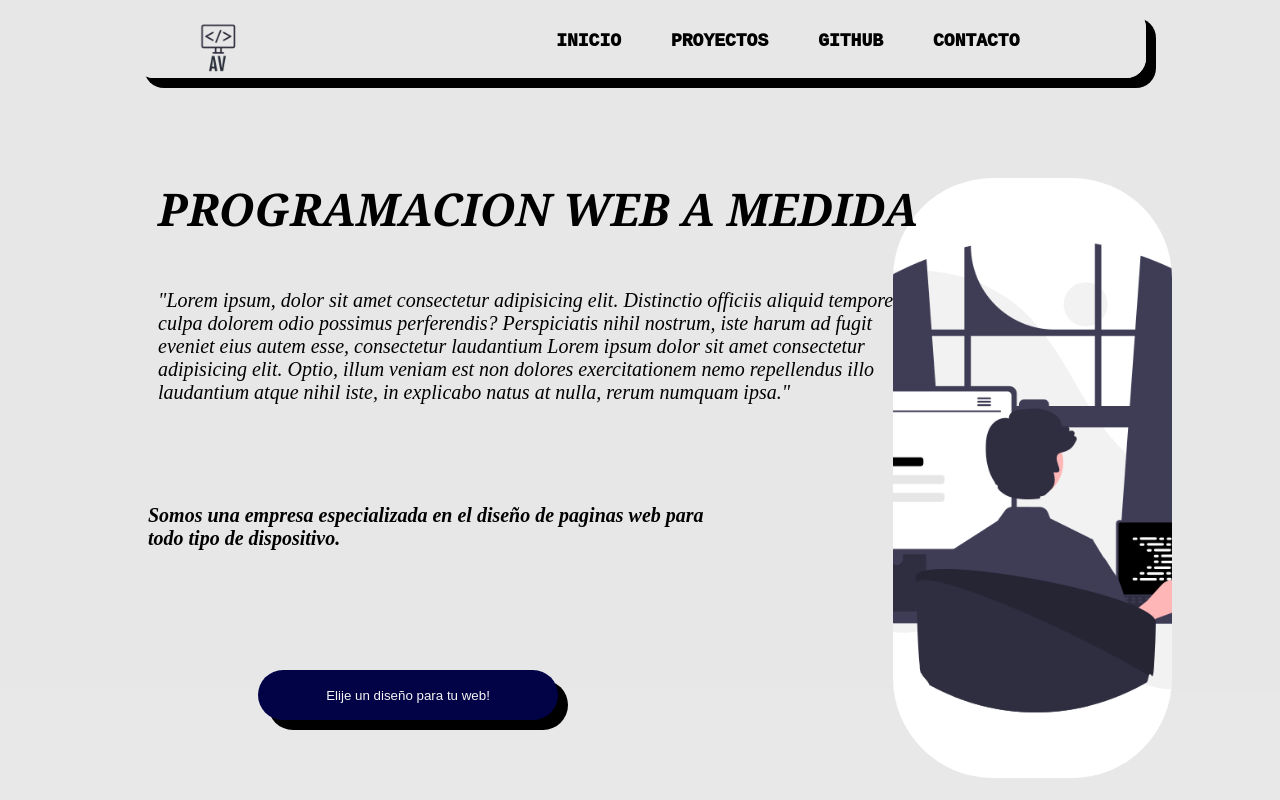
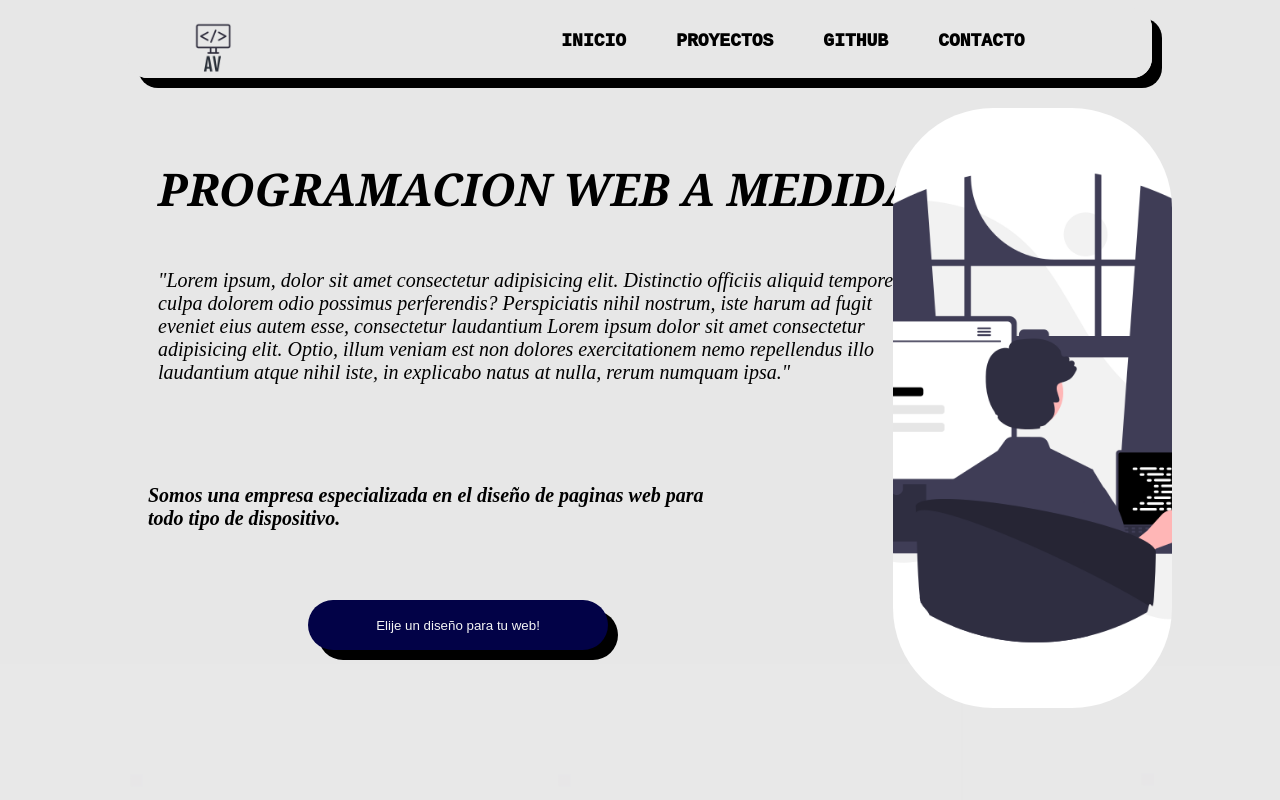
Before and after one commit to axelvll/LandingPage, a plain HTML site: page index.html in a window 1280 px wide. Shown: the top 800 px of the page. Drawn offline with Linux system fonts and the light colour scheme.

```diff
--- a/index.css
+++ b/index.css
@@ -19,6 +19,7 @@
     background-image: url(/Imagenes/dino-not-found-rainbow-4k-wallpaper.png);
     border-radius: 20px;
     box-shadow: 10px  10px black;
+    position: fixed;
 
 }
 .container-menu{
@@ -70,8 +71,7 @@
 
   .container-text{
       width: 80%;
-      position: relative;
-      margin-top: 100px;
+      margin-top: 150px;
       margin-left: 100px;
   }
 
@@ -127,8 +127,8 @@
   button{
       width: 300px;
       height: 50px;
-      margin-left: 250px;
-      margin-top: 100px;
+      margin-left: 300px;
+      margin-top: 50px;
       background-color:rgb(2, 2, 71);
       border-radius: 100px;
       color:whitesmoke;
```
Also changed, not shown: index.html (+3 -3 lines).
